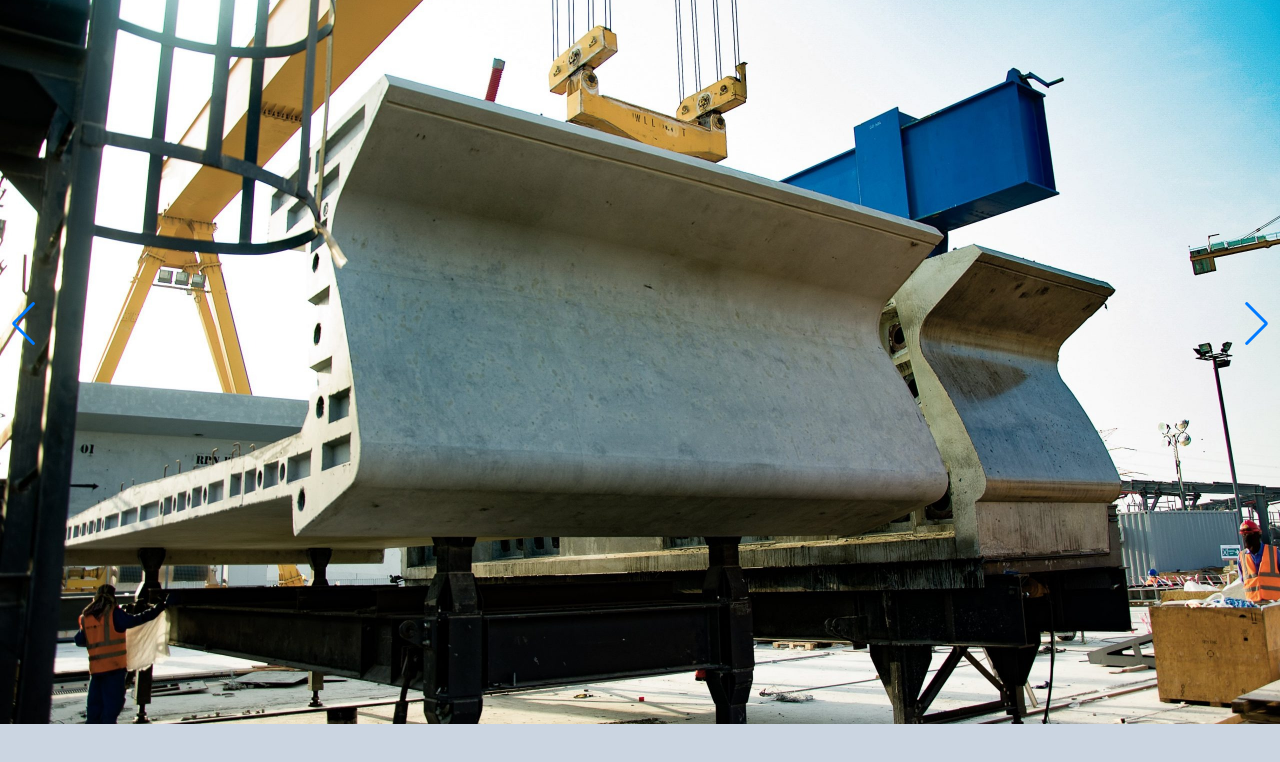
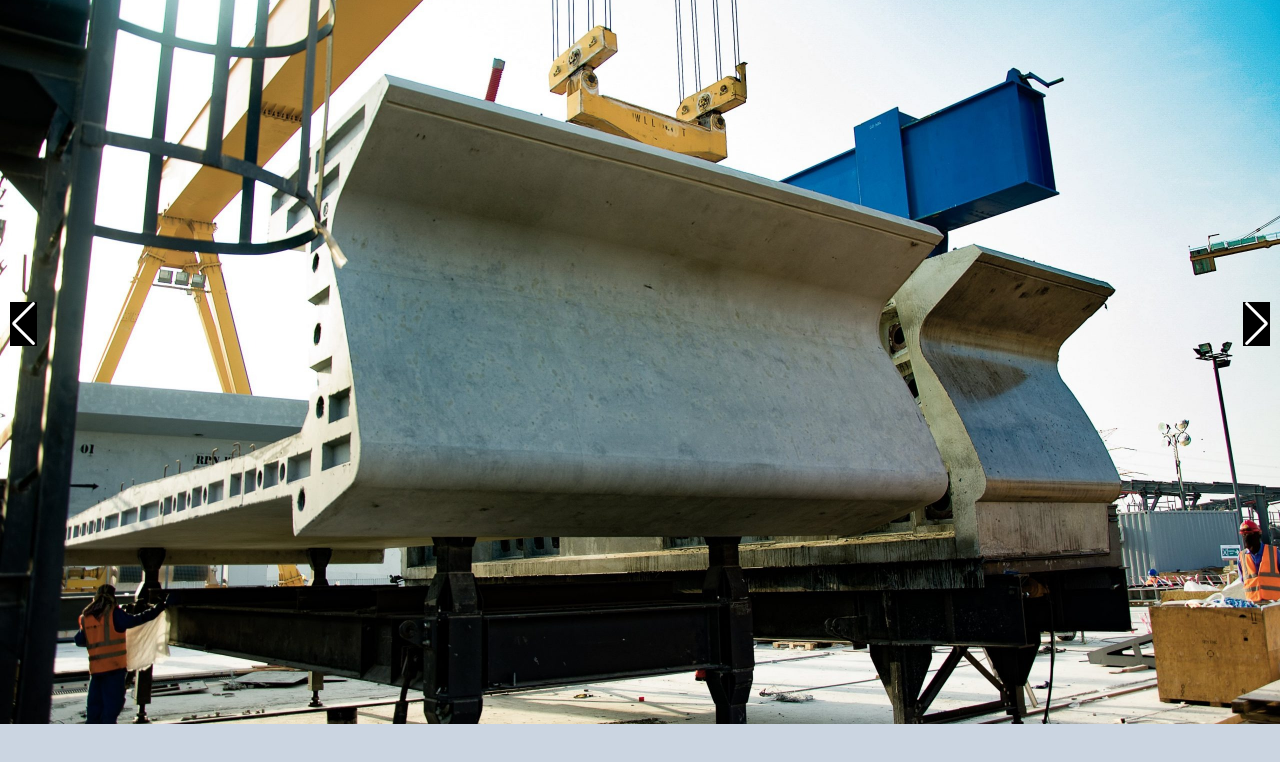
Before and after one commit to farzad-panahi/pishtazbeton, a website built with Vite: page index.html in a window 1280 px wide. Shown: the part 76-838 px from the top of the page. Built offline with nearby package versions, Linux system fonts and the light colour scheme; files whose address does not match are found by name.

Commit message:
11 commit

```diff
--- a/main.css
+++ b/main.css
@@ -22,4 +22,21 @@
     object-fit: cover;
   }
 
+
+  .swiper-pagination{
+  background-color: lightgoldenrodyellow;
+  }
+.swiper-button-next{
+  background-color: black;
+  color: white;
+
 }
+.swiper-button-prev{
+  background-color: black;
+  color: white;
+  }
+
+
+  }
+
+}
--- a/package.json
+++ b/package.json
@@ -14,6 +14,7 @@
     "vite": "^6.0.3"
   },
   "dependencies": {
+    "animate.css": "^4.1.1",
     "swiper": "^11.1.15"
   }
 }
```
Also changed, not shown: public/src/output.css, 1 other file.
